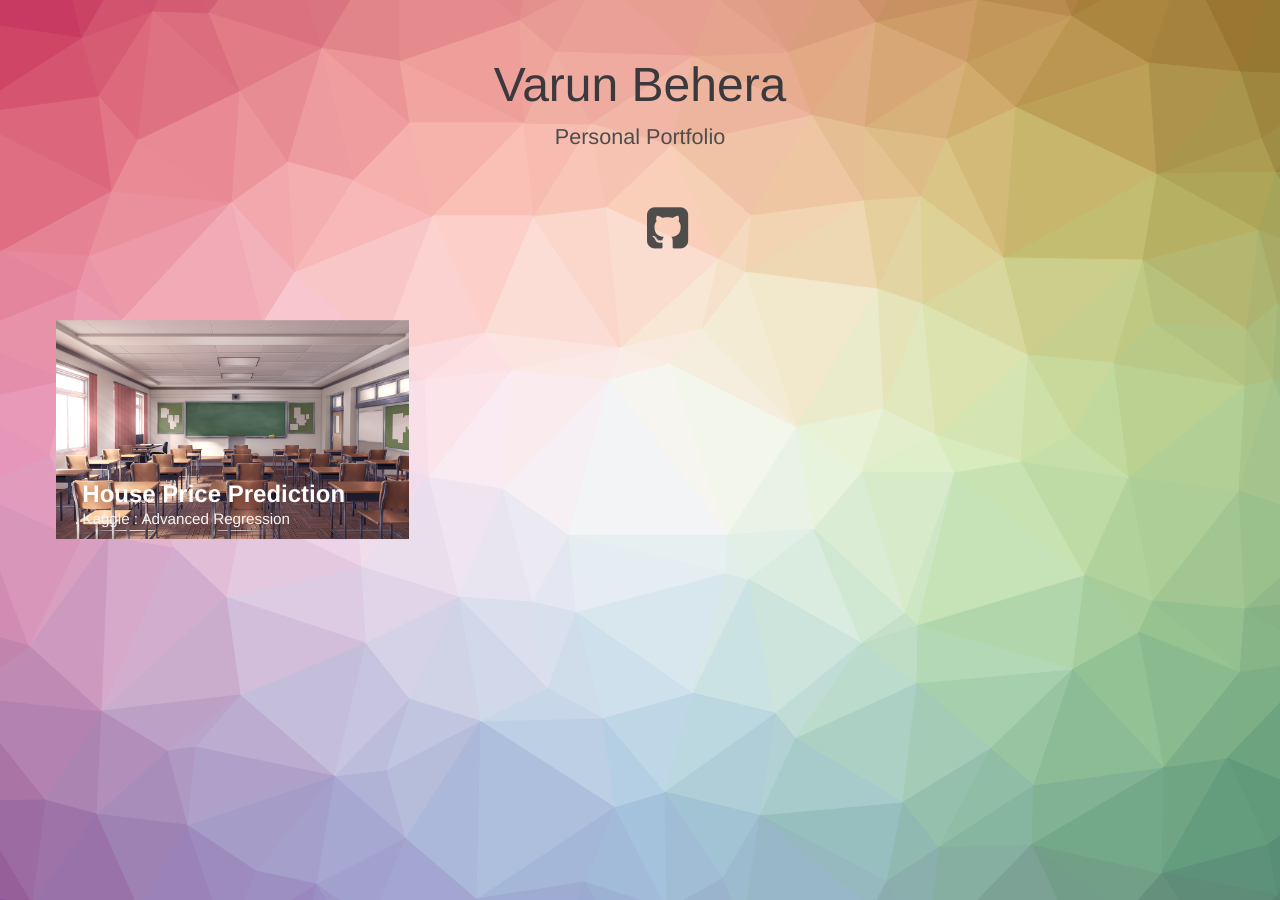
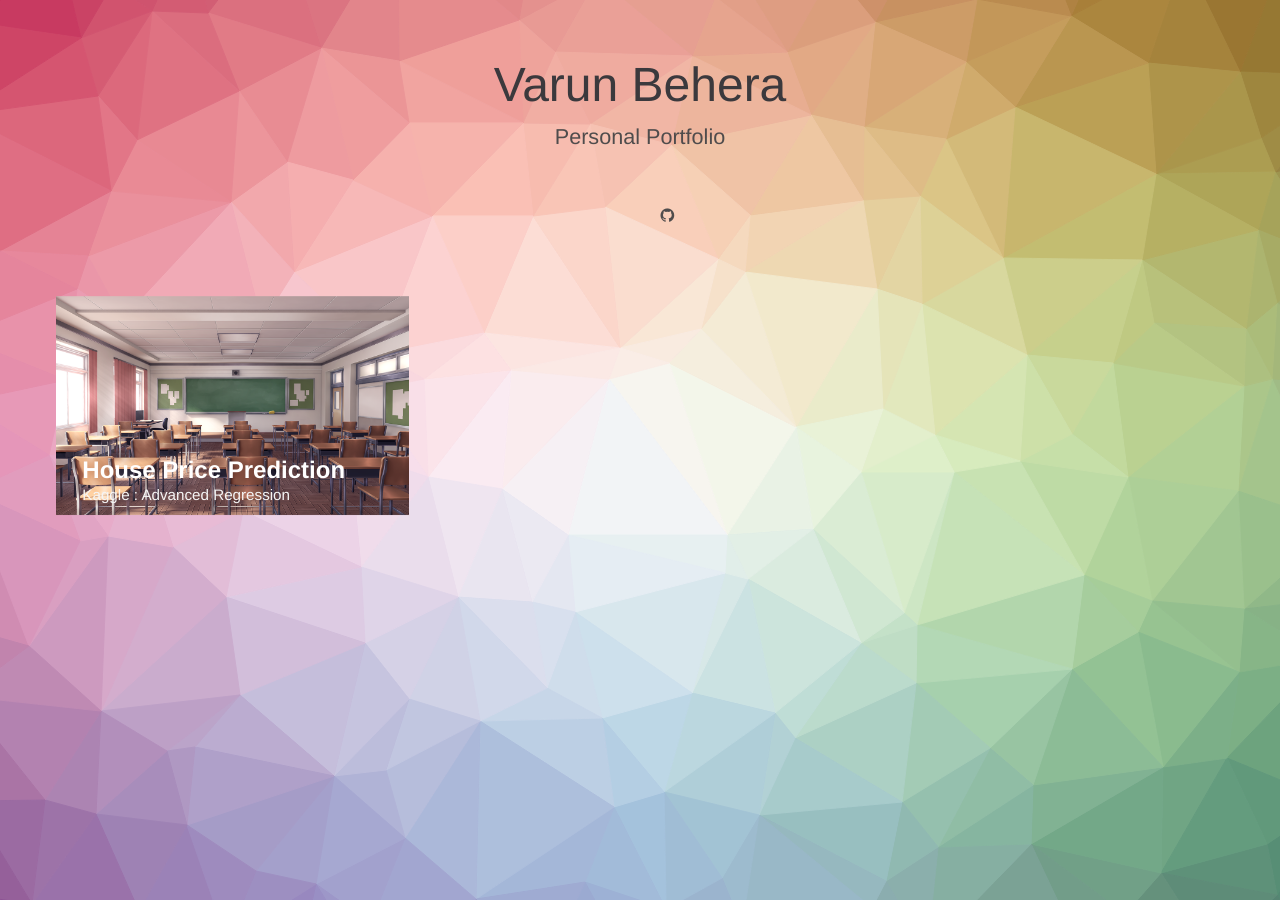
Before and after one commit to varunnjbehera/portfolio, a Jekyll site: the page built from index.html, in a window 1280 px wide. Built offline with Jekyll 4.4.1, drawn with Linux system fonts in a browser that asks for light colours.

Commit message:
Update index.html

```diff
--- a/index.html
+++ b/index.html
@@ -30,9 +30,9 @@ layout: compress
     <header class="header">
         <h1>Varun Behera<span>Personal Portfolio</span></h1>
         <nav class="links">
-            <a target="_blank" href="https://www.linkedin.com/in/varunbehera/" style="margin-right:15px"><i class="fa fa-linkedin-in-square fa-3x mm"></i></a>
-            <a target="_blank" href="https://www.researchgate.net/profile/Varun_Behera3" style="margin-right:15px"><i class="fa fa-researchgate-square fa-3x"></i></a>
-            <a target="_blank" href="https://github.com/varunbeheralego"><i class="fa fa-github-square fa-3x"></i></a>
+            <a target="_blank" href="https://www.linkedin.com/in/varunbehera/" style="margin-right:15px"><i class="fa fa-linkedin-in"></i></a>
+            <a target="_blank" href="https://www.researchgate.net/profile/Varun_Behera3" style="margin-right:15px"><i class="fa fa-researchgate"></i></a>
+            <a target="_blank" href="https://github.com/varunbeheralego"><i class="fa fa-github"></i></a>
         </nav>
     </header>
     <div class="content">
```
